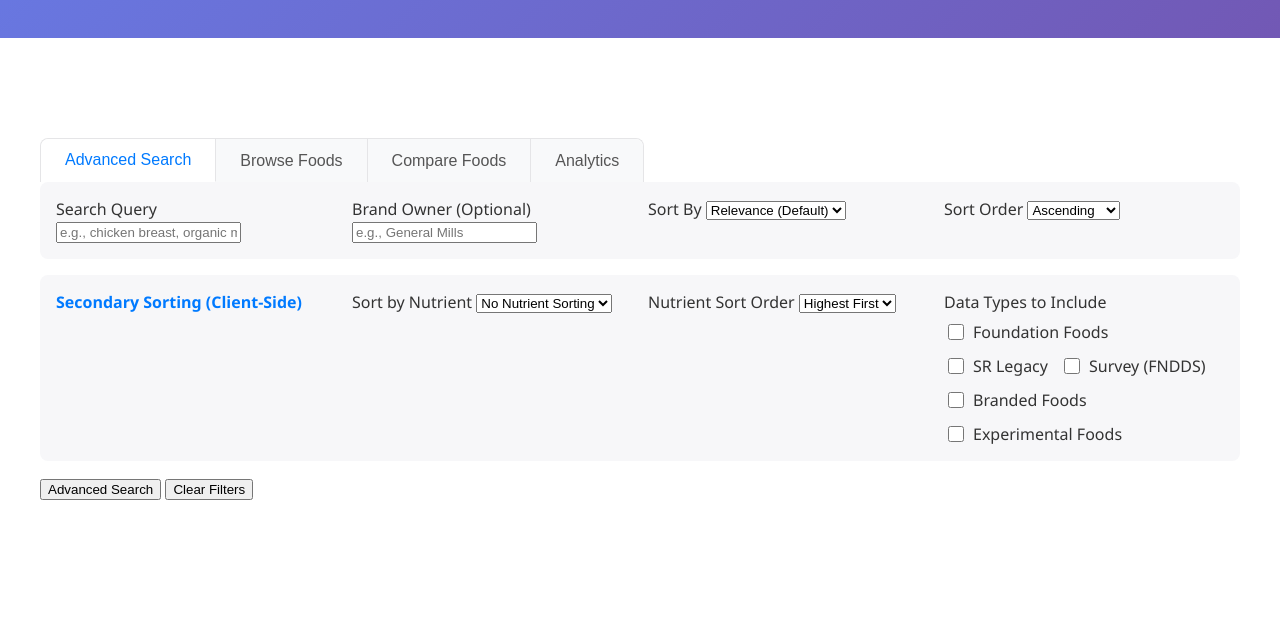
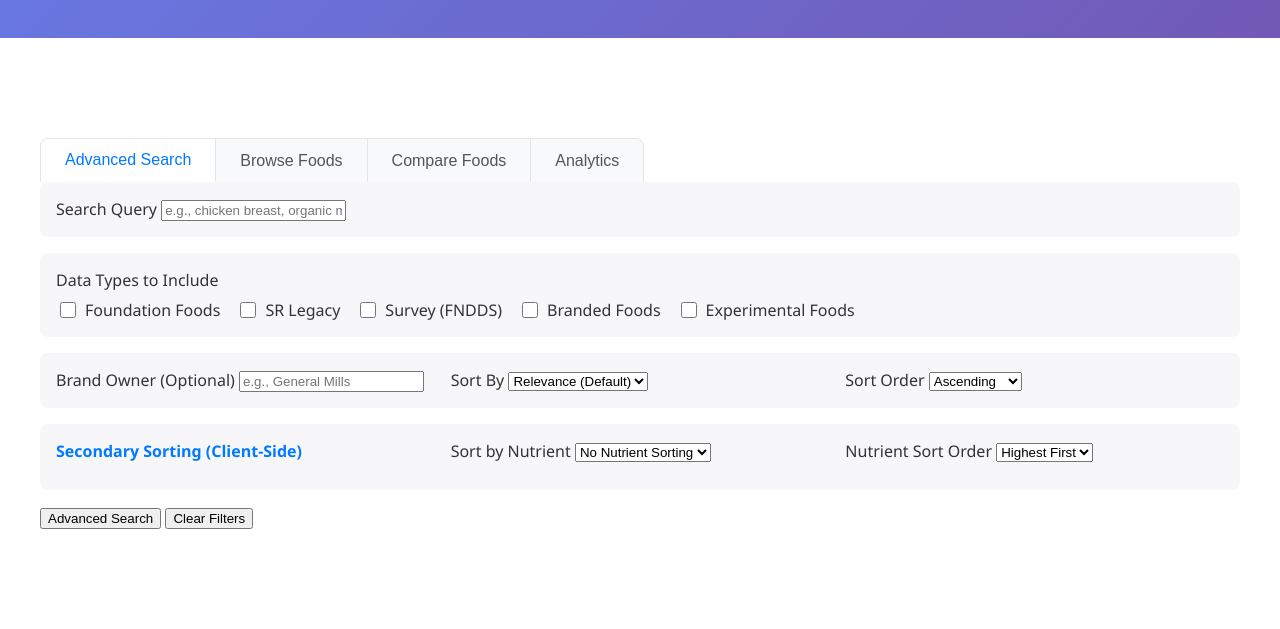
Before and after one commit to rwreynolds/Heart-Portal-Main, a Flask app: template Nutrition-Database/templates/index.html in a window 1280 px wide. Shown: the part 293-922 px from the top of the page. Before the commit the page ends 793 px from the top, so only its background shows below. Run offline with Flask 3, Linux system fonts and the light colour scheme; the template is opened without the code that fills it, so the values that code supplies are empty.

Commit message:
Reorganize Data Types section in Nutrition Database Advanced Search
- Move Data Types to Include directly under Search Query field
- Display checkboxes horizontally instead of vertically (flex layout)
- Use grid-column: 1 / -1 to span full width
- Add 16px gap between checkboxes for better spacing
- Improves UX by grouping search criteria logically

```diff
--- a/Nutrition-Database/templates/index.html
+++ b/Nutrition-Database/templates/index.html
@@ -366,6 +366,18 @@
                         <label for="adv-search-query">Search Query</label>
                         <input type="text" id="adv-search-query" class="form-control" placeholder="e.g., chicken breast, organic milk">
                     </div>
+                </div>
+
+                <div class="filter-group">
+                    <div class="form-group" style="grid-column: 1 / -1;">
+                        <label>Data Types to Include</label>
+                        <div id="data-types-checkboxes" class="checkbox-group" style="display: flex; flex-wrap: wrap; gap: 16px;">
+                            <!-- Will be populated by JavaScript -->
+                        </div>
+                    </div>
+                </div>
+
+                <div class="filter-group">
                     <div class="form-group">
                         <label for="brand-owner">Brand Owner (Optional)</label>
                         <input type="text" id="brand-owner" class="form-control" placeholder="e.g., General Mills">
@@ -410,13 +422,6 @@
                             <option value="desc">Highest First</option>
                             <option value="asc">Lowest First</option>
                         </select>
-                    </div>
-
-                    <div class="form-group">
-                        <label>Data Types to Include</label>
-                        <div id="data-types-checkboxes" class="checkbox-group">
-                            <!-- Will be populated by JavaScript -->
-                        </div>
                     </div>
                 </div>
 
```
